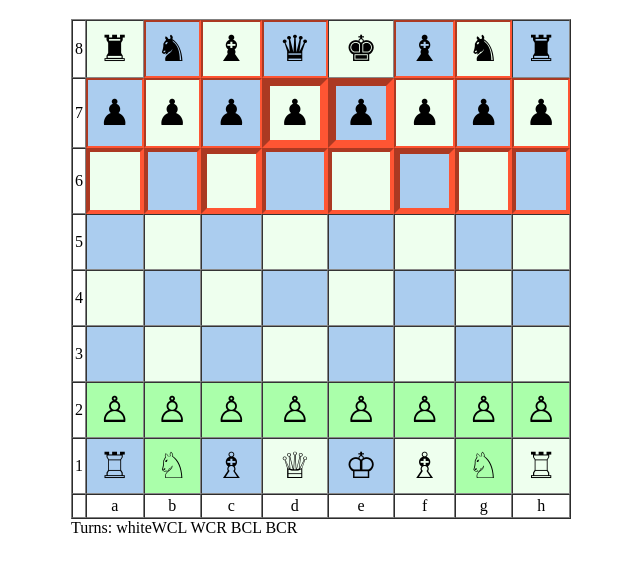
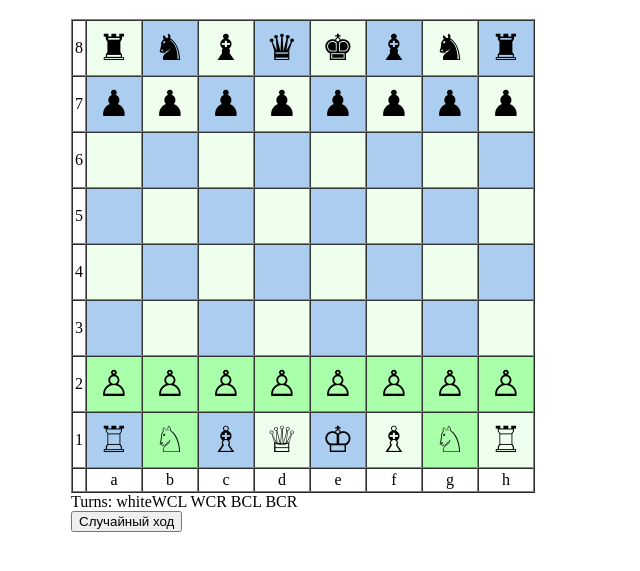
Before and after one commit to alexander1970/micro-chess, a plain HTML site: page index.html in a window 1280 px wide. Shown: the part 61-632 px from the top of the page, without its empty margins (319-959 px from the left). Drawn offline with Linux system fonts and the light colour scheme.

Commit message:
47 урок. VIP урок - Бестолковый интеллект

```diff
--- a/index.html
+++ b/index.html
@@ -10,6 +10,7 @@
   <h1>JavaScriptChess</h1>
   <div id="chess"></div>
   <div id="info"></div>
+  <input type="button" onclick="doRandMove()" value="Случайный ход">
 </body>
 </html>
 
--- a/js/script.js
+++ b/js/script.js
@@ -62,6 +62,32 @@ function init_att() {
     [0, 0, 0, 0, 0, 0, 0, 0,],
     [0, 0, 0, 0, 0, 0, 0, 0,]
   ];
+}
+
+function doRandMove() {
+  let ones = 0;
+  for (let x = 0; x <= 7; x++)
+    for (let y = 0; y <= 7; y++)
+      if (inf[x][y] == "1") ones++;
+  if (ones == 0) return;
+  let nr1 = Math.floor(Math.random() * ones);
+  for (let x = 0; x <= 7; x++)
+    for (let y = 0; y <= 7; y++)
+      if (inf[x][y] == "1")
+        if (nr1 -- == 0)
+          click_box_from(x, y);
+
+  let twos = 0;
+  for (let x = 0; x <= 7; x++)
+    for (let y = 0; y <= 7; y++)
+      if (inf[x][y] == "2") twos++;
+  if (ones == 0) return;
+  let nr2 = Math.floor(Math.random() * twos);
+  for (let x = 0; x <= 7; x++)
+    for (let y = 0; y <= 7; y++)
+      if (inf[x][y] == "2")
+        if (nr2 -- == 0)
+          click_box_to(x, y);
 }
 
 function can_move(sx, sy, dx, dy){
@@ -481,13 +507,13 @@ function show_map() {    // вывод доски
         color = (x + y) % 2 ? "#eeffee" : "#abcdef";
       else
         color = inf[x][y] == "1" ? "#aaffaa" : "#ffaaaa";
-      if (att[x][y] > 0) {
+      /* if (att[x][y] > 0) {
         brColor = "#FF5533";
         brWidth = (2 * att[x][y]) + "px";
-      } else {
+      } else {*/
         brColor = "#888";
         brWidth = "1px";
-      }
+      // }
       html += "<td style='width: 50px; height: 50px; " +
                           "background-color: " + color + "; " +
                           "text-align: center; " +
```
